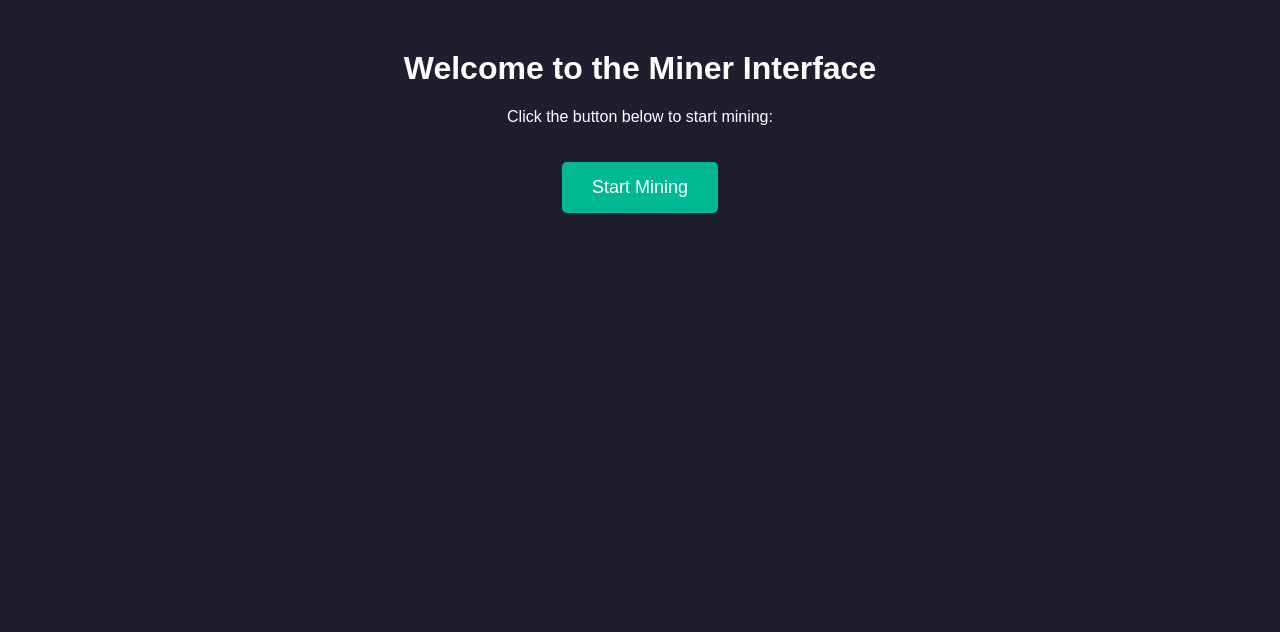
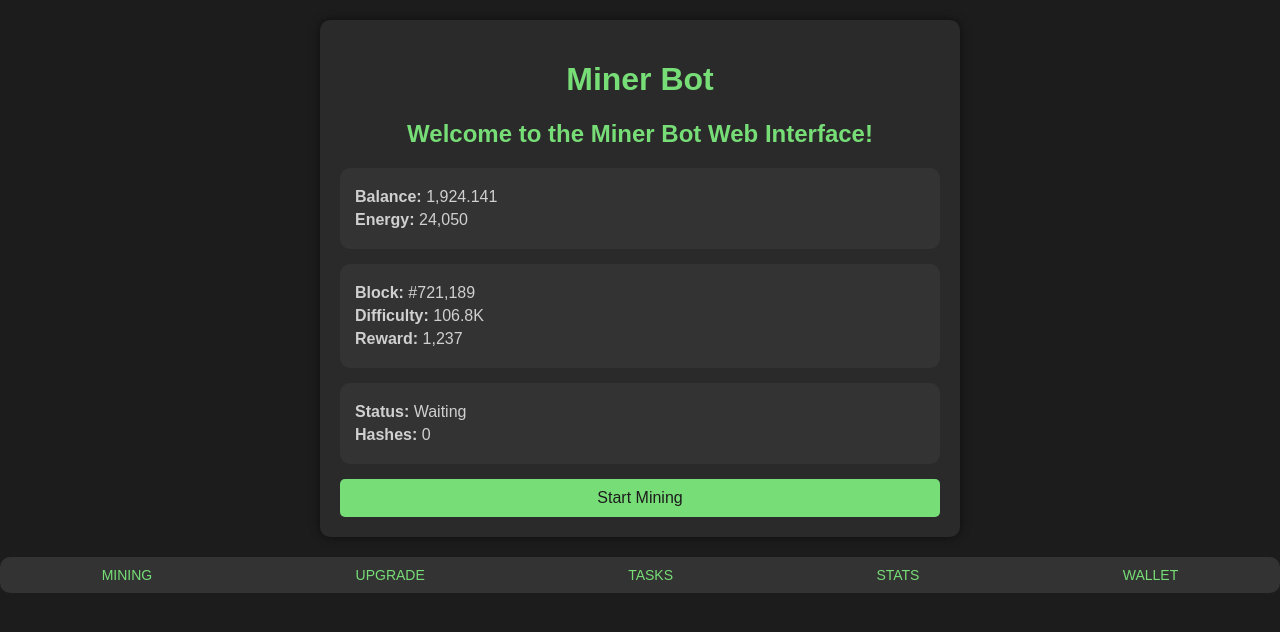
Before and after one commit to Fredrickadler/Miners, a Flask app: page / in a window 1280 px wide. Shown: the top 632 px of the page. Run offline with Flask 2, Linux system fonts and the light colour scheme.

Commit message:
Update index.html

```diff
--- a/templates/index.html
+++ b/templates/index.html
@@ -3,39 +3,90 @@
 <head>
     <meta charset="UTF-8">
     <meta name="viewport" content="width=device-width, initial-scale=1.0">
-    <title>Miner Interface</title>
+    <title>Miner Bot</title>
     <style>
         body {
-            background-color: #1e1e2f;
-            color: white;
             font-family: Arial, sans-serif;
+            background-color: #1c1c1c;
+            color: #d0d0d0;
+            margin: 0;
+            padding: 0;
+        }
+        .container {
+            max-width: 600px;
+            margin: 20px auto;
+            padding: 20px;
+            background-color: #2a2a2a;
+            border-radius: 10px;
+            box-shadow: 0 0 10px rgba(0, 0, 0, 0.5);
+        }
+        h1, h2 {
+            color: #77dd77;
             text-align: center;
-            margin-top: 50px;
         }
-        button {
-            background-color: #00b894;
-            color: white;
-            padding: 15px 30px;
+        .card {
+            background-color: #333333;
+            padding: 15px;
+            border-radius: 10px;
+            margin-bottom: 15px;
+        }
+        .card p {
+            margin: 5px 0;
+        }
+        .button {
+            display: block;
+            width: 100%;
+            padding: 10px;
+            text-align: center;
+            background-color: #77dd77;
+            color: #1c1c1c;
             border: none;
             border-radius: 5px;
-            font-size: 18px;
+            font-size: 16px;
             cursor: pointer;
-            margin-top: 20px;
+            margin-top: 10px;
         }
-        button:hover {
-            background-color: #00a078;
+        .button:hover {
+            background-color: #66cc66;
+        }
+        .footer {
+            display: flex;
+            justify-content: space-around;
+            background-color: #333333;
+            padding: 10px 0;
+            border-radius: 10px;
+        }
+        .footer div {
+            color: #77dd77;
+            font-size: 14px;
         }
     </style>
 </head>
 <body>
-    <h1>Welcome to the Miner Interface</h1>
-    <p>Click the button below to start mining:</p>
-    <button onclick="startMining()">Start Mining</button>
-
-    <script>
-        function startMining() {
-            alert("Mining has started! Check the Telegram bot for updates.");
-        }
-    </script>
+    <div class="container">
+        <h1>Miner Bot</h1>
+        <h2>Welcome to the Miner Bot Web Interface!</h2>
+        <div class="card">
+            <p><strong>Balance:</strong> 1,924.141</p>
+            <p><strong>Energy:</strong> 24,050</p>
+        </div>
+        <div class="card">
+            <p><strong>Block:</strong> #721,189</p>
+            <p><strong>Difficulty:</strong> 106.8K</p>
+            <p><strong>Reward:</strong> 1,237</p>
+        </div>
+        <div class="card">
+            <p><strong>Status:</strong> Waiting</p>
+            <p><strong>Hashes:</strong> 0</p>
+        </div>
+        <button class="button">Start Mining</button>
+    </div>
+    <div class="footer">
+        <div>MINING</div>
+        <div>UPGRADE</div>
+        <div>TASKS</div>
+        <div>STATS</div>
+        <div>WALLET</div>
+    </div>
 </body>
 </html>
```
